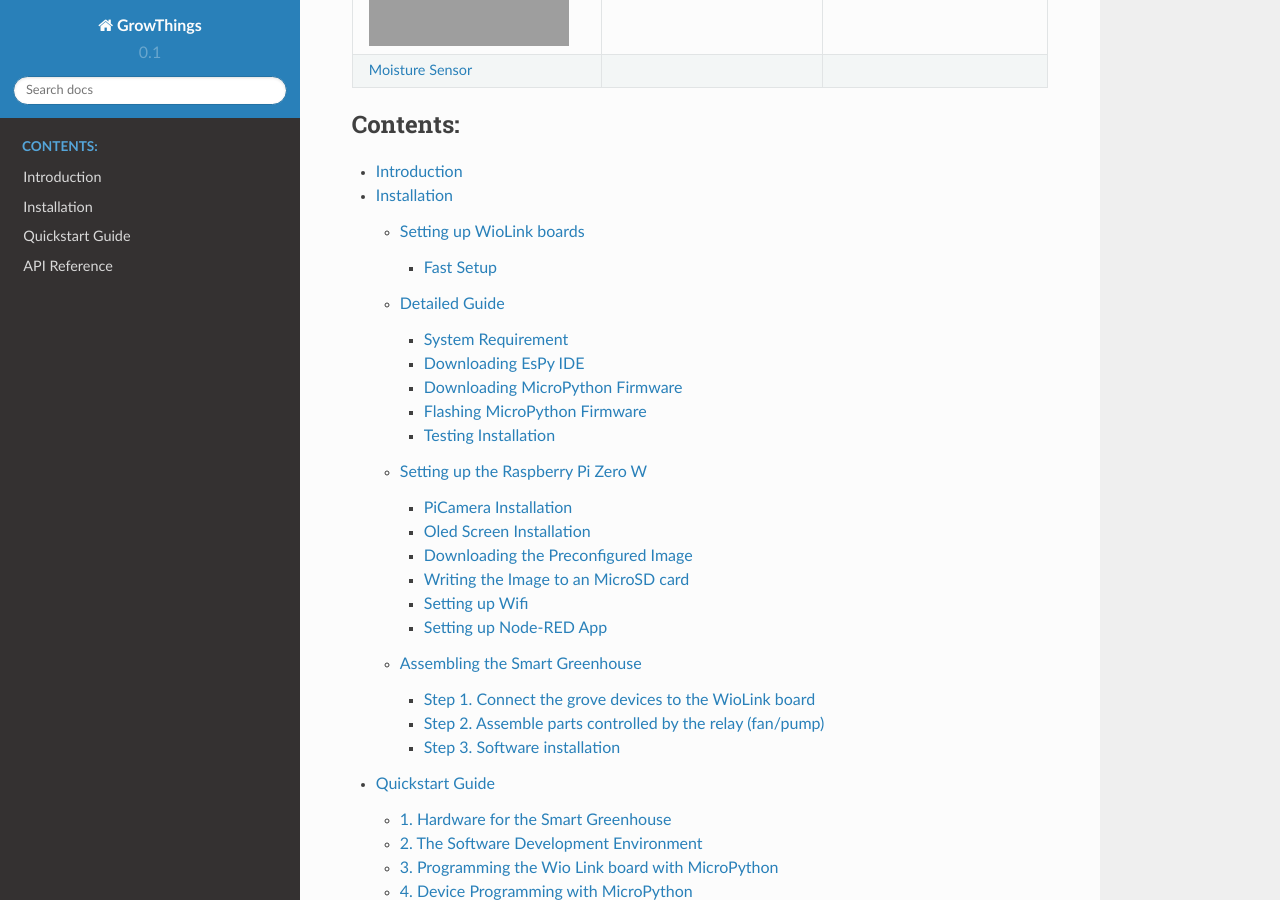
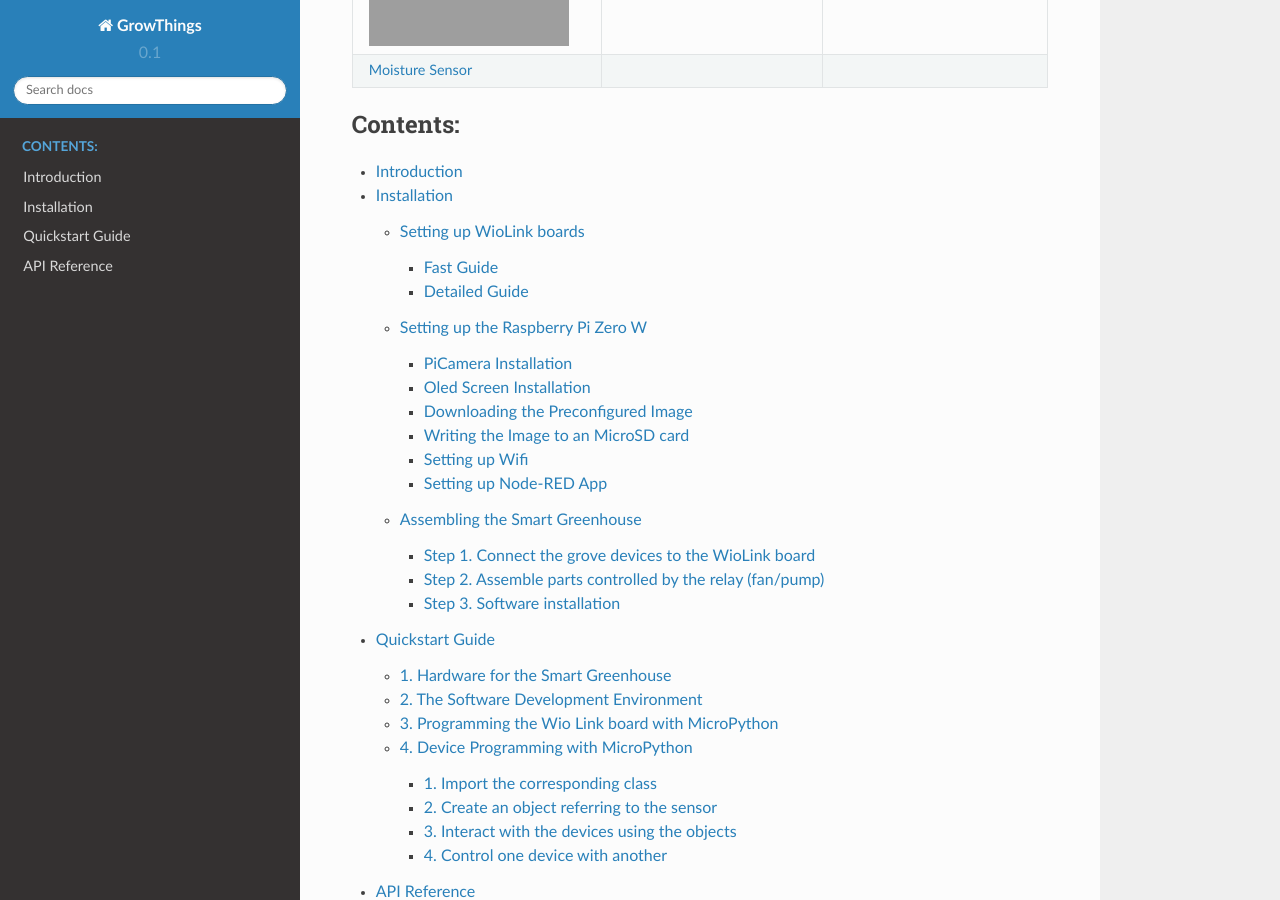
Before and after one commit to digicosmos86/growthings-docs, a Sphinx documentation site: the page built from source/index.rst, in a window 1280 px wide and 900 px high, scrolled down 1436 px. Built offline with Sphinx 7.4.7 and the Read the Docs theme 2.0.0, drawn with Linux system fonts in a browser that asks for light colours; grey boxes are pictures that could not be loaded.

Commit message:
adjusted structure in wiolink

```diff
--- a/source/wiolink.rst
+++ b/source/wiolink.rst
@@ -5,9 +5,9 @@
 
 .. image:: ports.png
 
-We recommend that you set everything up by following the `Fast Setup`_ guide. For more advanced users, please feel free to skip `Fast Setup`_ guide, and download only the latest software needed for your system after reading the `Detailed Guide`_ that follows.
+We recommend that you set everything up by following the `Fast Guide`_. For more advanced users, please feel free to skip `Fast Guide`_, and download only the latest software needed for your system after reading the `Detailed Guide`_ that follows.
 
-Fast Setup
+Fast Guide
 ------------------------------------
 
 The fastest way to set up a clean installed Windows 10 computer is to use the link below to download all software required for building a development environment. After downloading the self-extracting archive file, double-click to run it, and choose a location on your computer to keep your files (Desktop recommended).
@@ -24,13 +24,13 @@
 5. Use the Second link above to download the firmware bin file and save it in the "GrowThings" folder. Open the EsPy program. Go to "Device"->"Ports"->"COMx" where ``x`` could be any number. Make sure the ``COMx`` is selected. Then, go to "Device"->'EspTool...". In the Dialog that opens subsequently (shown below), make sure "Serial Port" is the one that you saw in the "Ports" menu. Leave "Baud Rate", "Python.exe" as default. Use the "..." buttons to locate "esptool.py" and "firmware.bin". These two files should be in the "GrowThings" folder.
 6. Erase the firmware first, and click "Write" to write the firmware to the board.
 
----
+---------------------------------------
 
 Detailed Guide
-====================================
+------------------------------------
 
 System Requirement
-------------------------------------
+^^^^^^^^^^^^^^^^^^^^^^^
 
 We recommend Windows PCs for development because the excellent `EsPy` integrated development environment (IDE) runs only on Windows. If you are running MacOS or Linux operating systems, there are other IDEs available, such as `uPyCraft <https://legacy.gitbook.com/book/dfrobot/upycraft/details>`_ (for Windows and Mac) and `ESPlorer <https://github.com/4refr0nt/ESPlorer>`_ (written in Java, runs on all platforms), but they do not offer as comprehensive functionalities as does `EsPy`, such as a file system viewer that allows you to see the files on your WioLink board. The `PyCharm IDE <https://www.jetbrains.com/pycharm/>`_ is an advanced commercial Python IDE that runs on all platforms. It has a plug-in that supports MicroPython. `You can read about this plug-in here <https://blog.jetbrains.com/pycharm/2018/01/micropython-plugin-for-pycharm/>`_. `Visual Studio Code <https://code.visualstudio.com/>`_ has an extension for MicroPython as well.
 
@@ -54,7 +54,7 @@
     .. image:: https://i.stack.imgur.com/CCXQG.jpg
 
 Downloading EsPy IDE
-------------------------------------
+^^^^^^^^^^^^^^^^^^^^^^^
 
 Use the following link to download the latest version of EsPy (1.0.0.12 as of Apr. 23, 2018). The 7-Zip Archive Manager that you have just installed can be used to work with the downloaded 7z file. Double-click on the file and extract the "Release" folder to the "MicroPython" folder that you have just created. Feel free to rename the "Release" folder to "EsPy" if you wish.
 
@@ -63,7 +63,7 @@
 * `EsPy IDE <https://github.com/jungervin/EsPy/tree/master/EsPy/Release>`_
 
 Downloading MicroPython Firmware
-------------------------------------
+^^^^^^^^^^^^^^^^^^^^^^^^^^^^^^^^^^
 
 Use the following link to download the custom MicroPython firmware for the WioLink boards.
 
@@ -72,12 +72,12 @@
 * `MicroPython Firmware for WioLink boards <https://github.com/digicosmos86/wiolink/raw/master/micropython-1.9.3-wiolink-clean.bin>`_
 
 Flashing MicroPython Firmware
-------------------------------------
+^^^^^^^^^^^^^^^^^^^^^^^^^^^^^^^^^
 
 The EsPy IDE comes with an excellent GUI for flashing the firmware you have just downloaded. You can use it to flash the downloaded firmware to the WioLink board with the following steps:
 
 1. Install the :mod:`esptool` package with :mod:`pip`
-^^^^^^^^^^^^^^^^^^^^^^^^^^^^^^^^^^^^^^^^^^^^^^^^^^^^^^
+~~~~~~~~~~~~~~~~~~~~~~~~~~~~~~~~~~~~~~~~~~~~~~~~~~~~~~~~
 
 Press `Win+R` (Press `Windows` key and `R` key at the same time). In the "Run..." dialog box that pops up, type cmd, and hit enter. In the command console window that shows up, type ``pip install esptool`` and hit enter. This command will install :mod:`esptool` to your Python and all its dependencies.
 
@@ -91,7 +91,7 @@
     .. image:: https://i.stack.imgur.com/CCXQG.jpg
 
 2. Put the WioLink board to Flash mode and connect it to the computer
-^^^^^^^^^^^^^^^^^^^^^^^^^^^^^^^^^^^^^^^^^^^^^^^^^^^^^^^^^^^^^^^^^^^^^
+~~~~~~~~~~~~~~~~~~~~~~~~~~~~~~~~~~~~~~~~~~~~~~~~~~~~~~~~~~~~~~~~~~~~~~~
 
 If you haven't already, use the following link to install the CP2012 driver for your system. Next, hold the config button on the WioLink board (the one to the left of the MicroUSB port) and connect it to your computer.
 
@@ -100,7 +100,7 @@
 * `CP2012 USB to UART Controller Driver <https://www.silabs.com/documents/public/software/CP210x_Windows_Drivers.zip>`_
 
 3. Flash the firmware
-^^^^^^^^^^^^^^^^^^^^^^^^^^^^^^^^^^^^^
+~~~~~~~~~~~~~~~~~~~~~~~~~~~~~
 
 Open the EsPy program. It should be in a folder called "EsPy" or "Release" in the "MicroPython" folder on your desktop.
 
@@ -113,7 +113,7 @@
 .. image:: https://raw.githubusercontent.com/jungervin/EsPy/master/EsPy/Helps/images/esptool.png
 
 Testing Installation
-------------------------------------
+^^^^^^^^^^^^^^^^^^^^^^^^^^^^^
 
 Close the EspTool dialog and click on the "Reset" button on the board to reset the board. Click the "Connect" button on the toolbar of EsPy. If you see something like:
 
```
Also changed, not shown: 7 other files.
